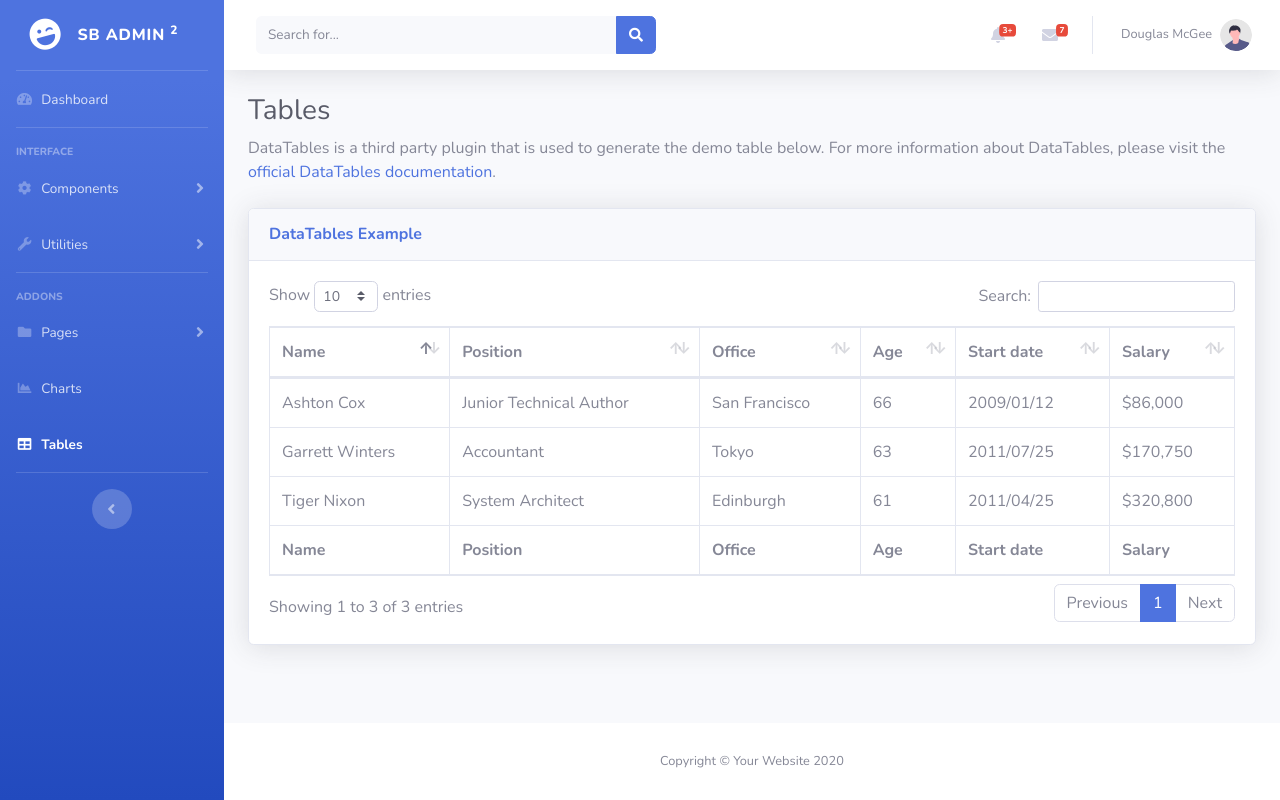
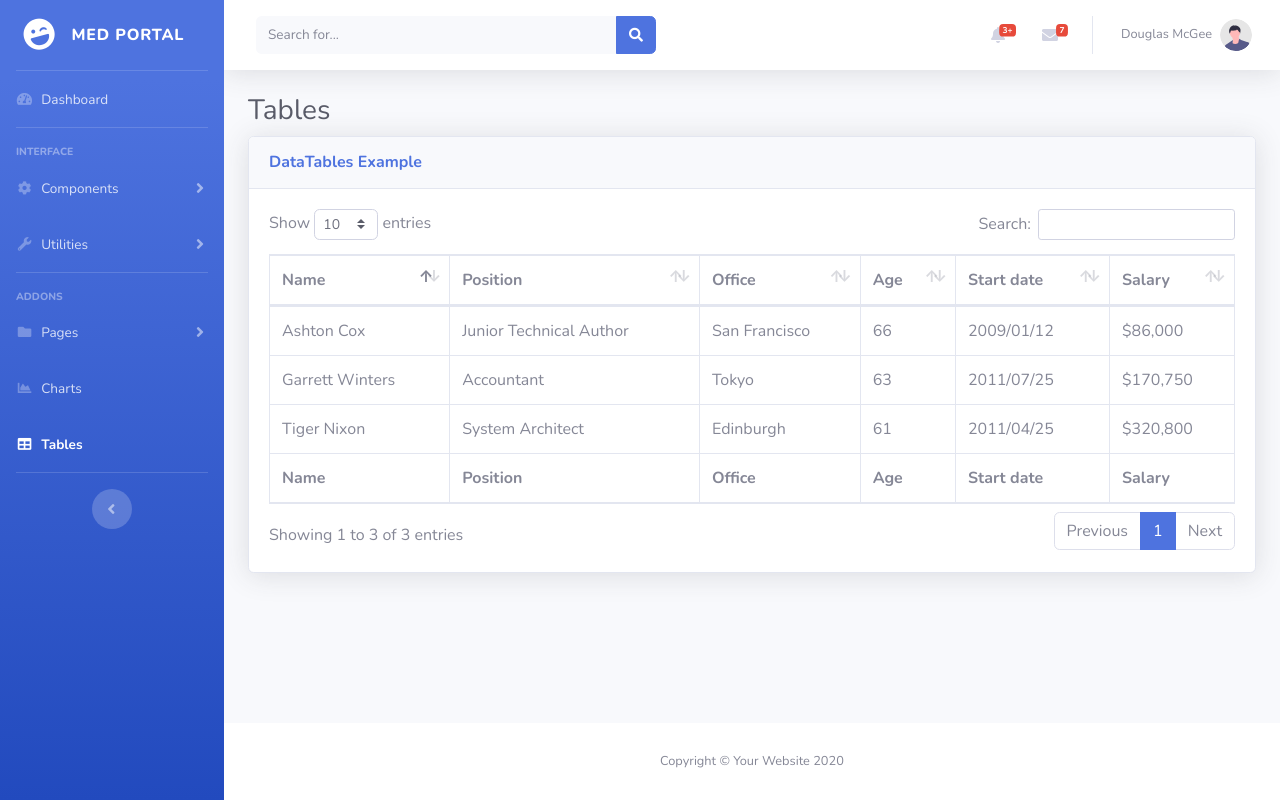
Before and after one commit to BrandonLucas0202/MedicalPortal, a website with bundled scripts: page frontend/addAppointment.html in a window 1280 px wide. Built offline with nearby package versions, Linux system fonts and the light colour scheme.

Commit message:
Changed sb admin to med portal

```diff
--- a/frontend/addAppointment.html
+++ b/frontend/addAppointment.html
@@ -38,7 +38,7 @@
                 <div class="sidebar-brand-icon rotate-n-15">
                     <i class="fas fa-laugh-wink"></i>
                 </div>
-                <div class="sidebar-brand-text mx-3">SB Admin <sup>2</sup></div>
+                <div class="sidebar-brand-text mx-3">Med Portal <sup></sup></div>
             </a>
 
             <!-- Divider -->
@@ -365,9 +365,7 @@
 
                     <!-- Page Heading -->
                     <h1 class="h3 mb-2 text-gray-800">Tables</h1>
-                    <p class="mb-4">DataTables is a third party plugin that is used to generate the demo table below.
-                        For more information about DataTables, please visit the <a target="_blank"
-                            href="https://datatables.net">official DataTables documentation</a>.</p>
+
 
                     <!-- DataTales Example -->
                     <div class="card shadow mb-4">
```
